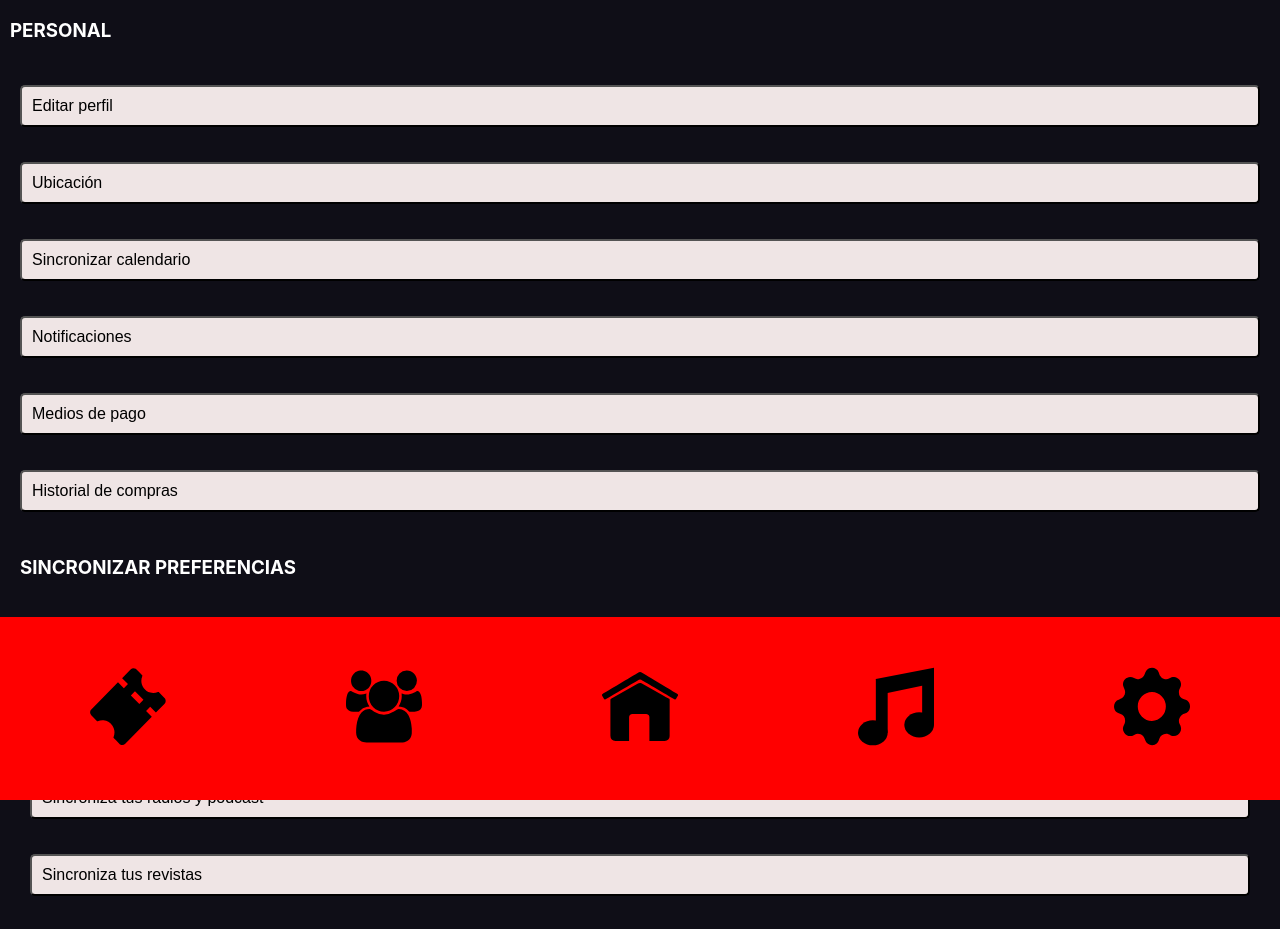
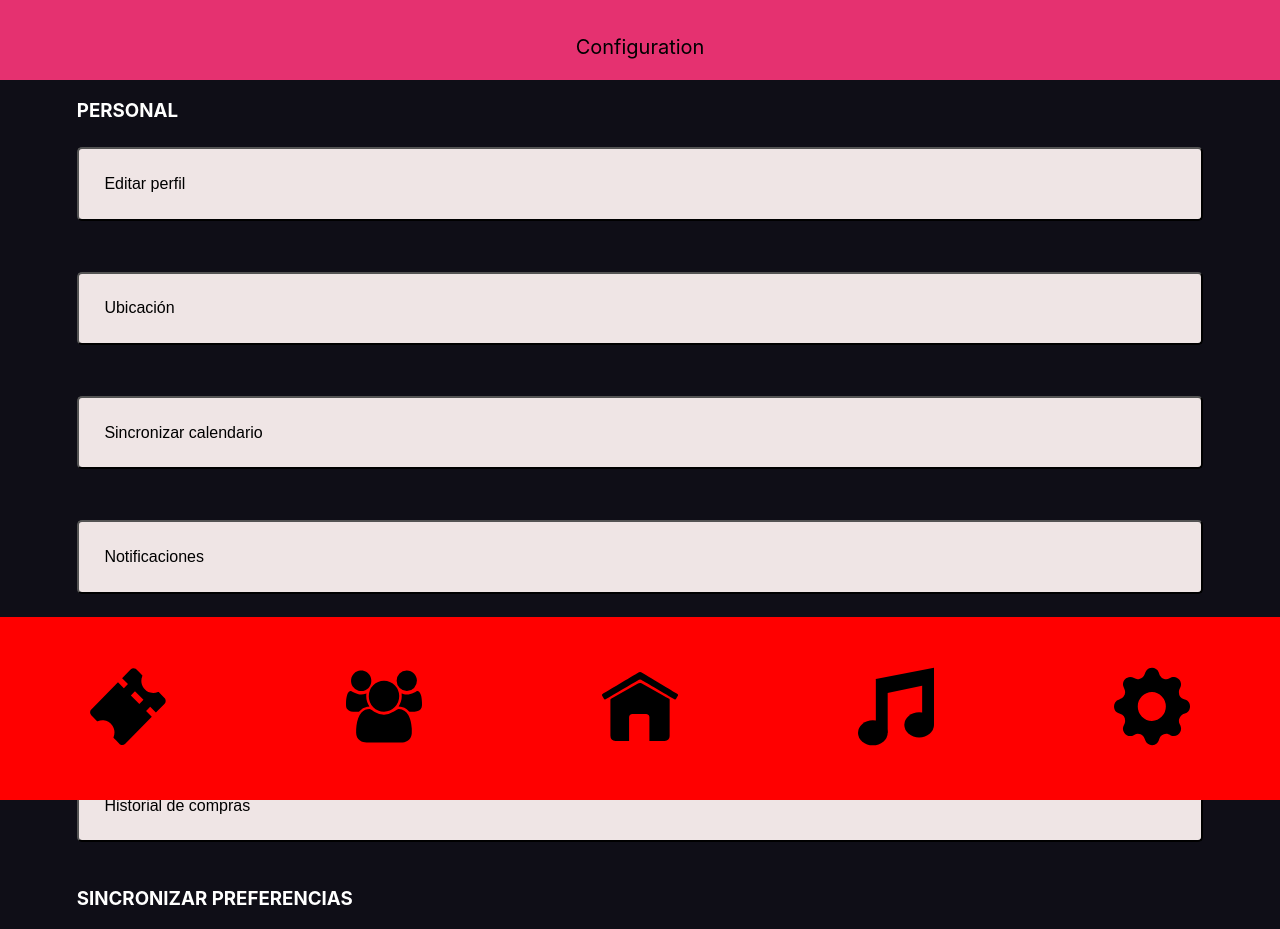
Before and after one commit to sergimoli/rythmeok, a React (Create React App) app: page /configuration in a window 1280 px wide. Shown: the top 929 px of the page. Built offline with nearby package versions, Linux system fonts and the light colour scheme.

Commit message:
FEAT: some changes in configuration page

```diff
--- a/src/pages/configuration/ConfigurationPage.jsx
+++ b/src/pages/configuration/ConfigurationPage.jsx
@@ -3,59 +3,60 @@ import "./ConfigurationPage.scss"
 
 export default function ConfigurationPage() {
   return (
+    <>
+      <header className="head-bar">
+        <p className="head-bar__p">Configuration</p>
+      </header>
+      <section className="config-container">
         <div className="b-section">
-      <>
-        <h3 className="b-title__h3">PERSONAL</h3>
-        <button className="b-btn">
+          <h3 className="b-section__title">PERSONAL</h3>
+          <button className="b-section__btn">
             Editar perfil
           </button>
-        <button className="b-btn">
+          <button className="b-section__btn">
             Ubicación
           </button>
-        <button className="b-btn">
+          <button className="b-section__btn">
             Sincronizar calendario
           </button>
-        <button className="b-btn">
+          <button className="b-section__btn">
             Notificaciones
           </button>
-        <button className="b-btn">
+          <button className="b-section__btn">
             Medios de pago
           </button>
-        <button className="b-btn">
+          <button className="b-section__btn">
             Historial de compras
           </button>
-      </>
+        </div>
         <div className="b-section">
-        <h3 className="b-title__h3">SINCRONIZAR PREFERENCIAS</h3>
-        <button className="b-btn">
+          <h3 className="b-section__title">SINCRONIZAR PREFERENCIAS</h3>
+          <button className="b-section__btn">
             Sincroniza tu música
           </button>
-        <button className="b-btn">
+          <button className="b-section__btn">
             Sincroniza tus salas favoritas
           </button>
-        <button className="b-btn">
+          <button className="b-section__btn">
             Sincroniza tus radios y podcast
           </button>
-        <button className="b-btn">
+          <button className="b-section__btn">
             Sincroniza tus revistas
           </button>
-        <button className="b-btn">
+          <button className="b-section__btn">
             Sincroniza tus contactos
           </button>
         </div>
-      <></>
-      <div className="b-section">
-      <br></br>
-        <button className="b-btn">
+        <div className="b-section b-section--bottom">
+          <button className="b-section__btn">
             Ayuda
           </button>
-        <button className="b-btn">
+          <button className="b-section__btn">
             Cerrar sesión
           </button>
         </div>
-      <div>
         <Navbar />
-      </div>
-    </div>
+      </section>
+    </>
   );
 }
--- a/src/pages/configuration/ConfigurationPage.scss
+++ b/src/pages/configuration/ConfigurationPage.scss
@@ -1,29 +1,27 @@
-.body{
-    background-color: black ;
-}
+.config-container {
+  overflow-y: scroll;
+  height: 126vw;
 
-.b-section{
+  .b-section {
     display: flex;
     flex-direction: column;
     text-align: left;
-    gap: 15px;
-    margin-left: 10px;
-    margin-right: 10px;
+    margin-left: 4vw;
+    margin-right: 4vw;
+
+    &__title {
+      color: white;
+      padding-left: 2vw;
+      margin-bottom: 0;
     }
 
-.b-title{
-    text-align: center;
-    &__h3 {
-        color: white;
-}
-}
-.b-btn{
+    &__btn {
       background: rgb(239, 229, 229);
       color: black;
-    display:inline-block;
+      display: inline-block;
       font-size: 1em;
-    margin: 10px;
-    padding:10px;
+      margin: 2vw;
+      padding: 2vw;
       text-align: center;
       width: auto;
       text-decoration: none;
@@ -31,3 +29,9 @@
       justify-content: left;
       display: flex;
     }
+
+    &--bottom {
+      margin-top: 8vw;
+    }
+  }
+}
```
Lines whose indentation alone changed are shown as unchanged.
